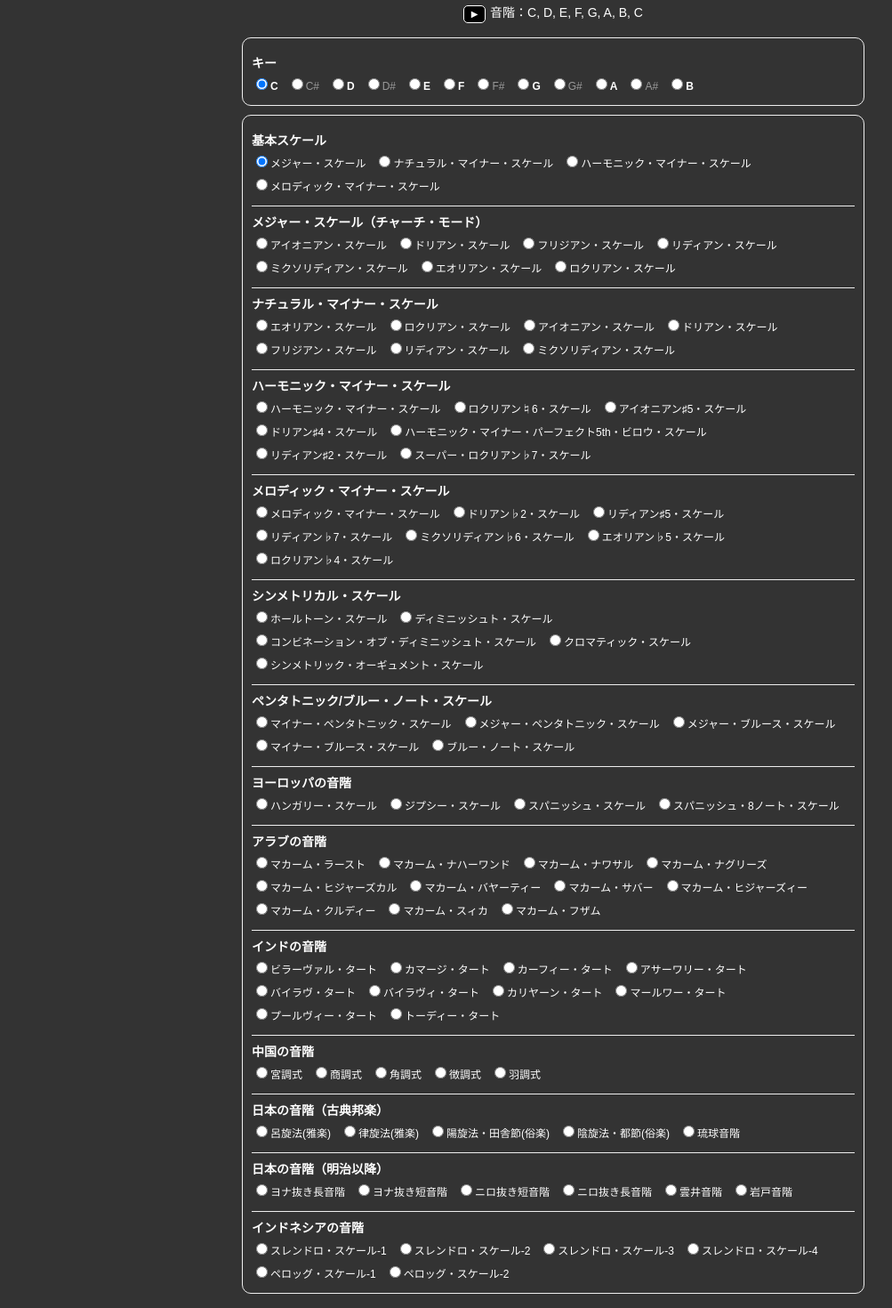
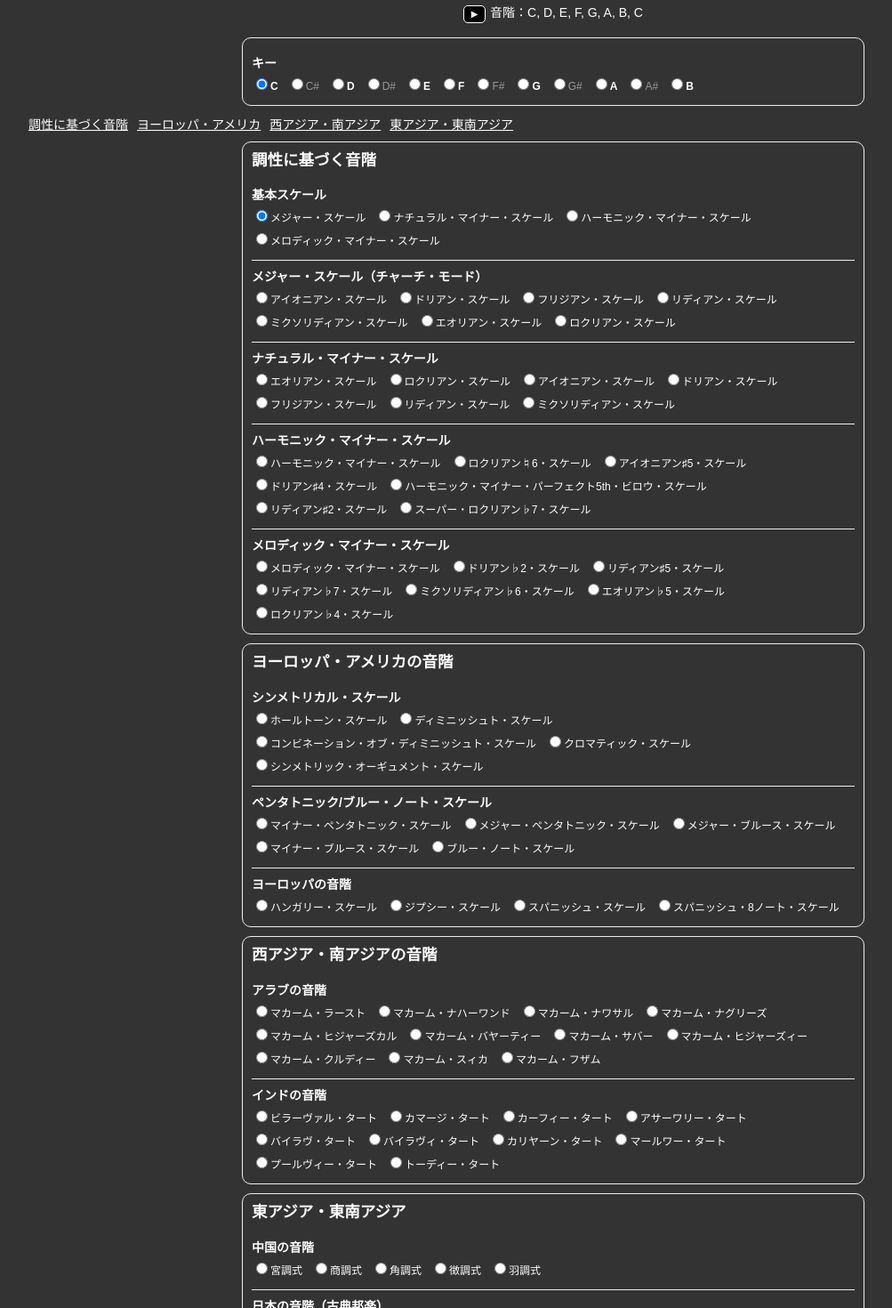
Before and after one commit to ryo-i/scale-player, a Next.js app: page / in a window 1280 px wide. Shown: the part 400-1870 px from the top of the page at 89% size, without its empty margins (18-1021 px from the left). Built offline with nearby package versions, Linux system fonts and the light colour scheme.

Commit message:
スケールタイプ分割とページ内リンク追加 #3

```diff
--- a/components/Inner.tsx
+++ b/components/Inner.tsx
@@ -90,8 +90,22 @@ const CoadPlayer = styled.div`
     }
   }
 
+  #scale_menu {
+    ul {
+      list-style: none;
+      padding: 0;
+      li {
+        display: inline-block;
+        margin: 0 10px 0 0;
+        a {
+          color: #fff;
+        }
+      }
+    }
+  }
+
   #key_types,
-  #scale_types {
+  .scale_types {
     margin: 0 auto 10px;
     max-width: 700px;
     border: 1px solid #eee;
@@ -131,7 +145,7 @@ const CoadPlayer = styled.div`
     }
   }
 
-  #scale_types {
+  .scale_types {
     dl {
       dd {
         @media (max-width: 400px) {
@@ -377,7 +391,16 @@ function Inner() {
               )}
             </dl>
           </div>
-          <div id="scale_types">
+          <nav id="scale_menu">
+            <ul>
+              <li><a href="#tonality">調性に基づく音階</a></li>
+              <li><a href="#europe_america">ヨーロッパ・アメリカ</a></li>
+              <li><a href="#west_south_asia">西アジア・南アジア</a></li>
+              <li><a href="#east_southeast_asia">東アジア・東南アジア</a></li>
+            </ul>
+          </nav>
+          <section id="tonality" className="scale_types">
+            <h3>調性に基づく音階</h3>
             <dl id="basic_scale">
               <dt>基本スケール</dt>
               {inner.scaleTypeButtons.basicScale.map((val: scaleTypeButtons) =>
@@ -413,6 +436,9 @@ function Inner() {
                 defaultChecked={val.defaultChecked || null} />{val.scaleName}</label></dd>
               )}
             </dl>
+          </section>
+          <section id="europe_america" className="scale_types">
+            <h3>ヨーロッパ・アメリカの音階</h3>
             <dl id="symmetrical_scale">
               <dt>シンメトリカル・スケール</dt>
               {inner.scaleTypeButtons.symmetricalScale.map((val: scaleTypeButtons) =>
@@ -434,6 +460,9 @@ function Inner() {
                 defaultChecked={val.defaultChecked || null} />{val.scaleName}</label></dd>
               )}
             </dl>
+          </section>
+          <section id="west_south_asia" className="scale_types">
+          <h3>西アジア・南アジアの音階</h3>
             <dl id="arab_scale">
               <dt>アラブの音階</dt>
               {inner.scaleTypeButtons.arabScale.map((val: scaleTypeButtons) =>
@@ -448,6 +477,9 @@ function Inner() {
                 defaultChecked={val.defaultChecked || null} />{val.scaleName}</label></dd>
               )}
             </dl>
+          </section>
+          <section id="east_southeast_asia" className="scale_types">
+            <h3>東アジア・東南アジア</h3>
             <dl id="chinese_scale">
               <dt>中国の音階</dt>
               {inner.scaleTypeButtons.chineseScale.map((val: scaleTypeButtons) =>
@@ -476,7 +508,7 @@ function Inner() {
                 defaultChecked={val.defaultChecked || null} />{val.scaleName}</label></dd>
               )}
             </dl>
-          </div>
+          </section>
         </div>
       </CoadPlayer>
     </>
```
Also changed, not shown: 1 other file (tests, documents, lock files or other folders).
